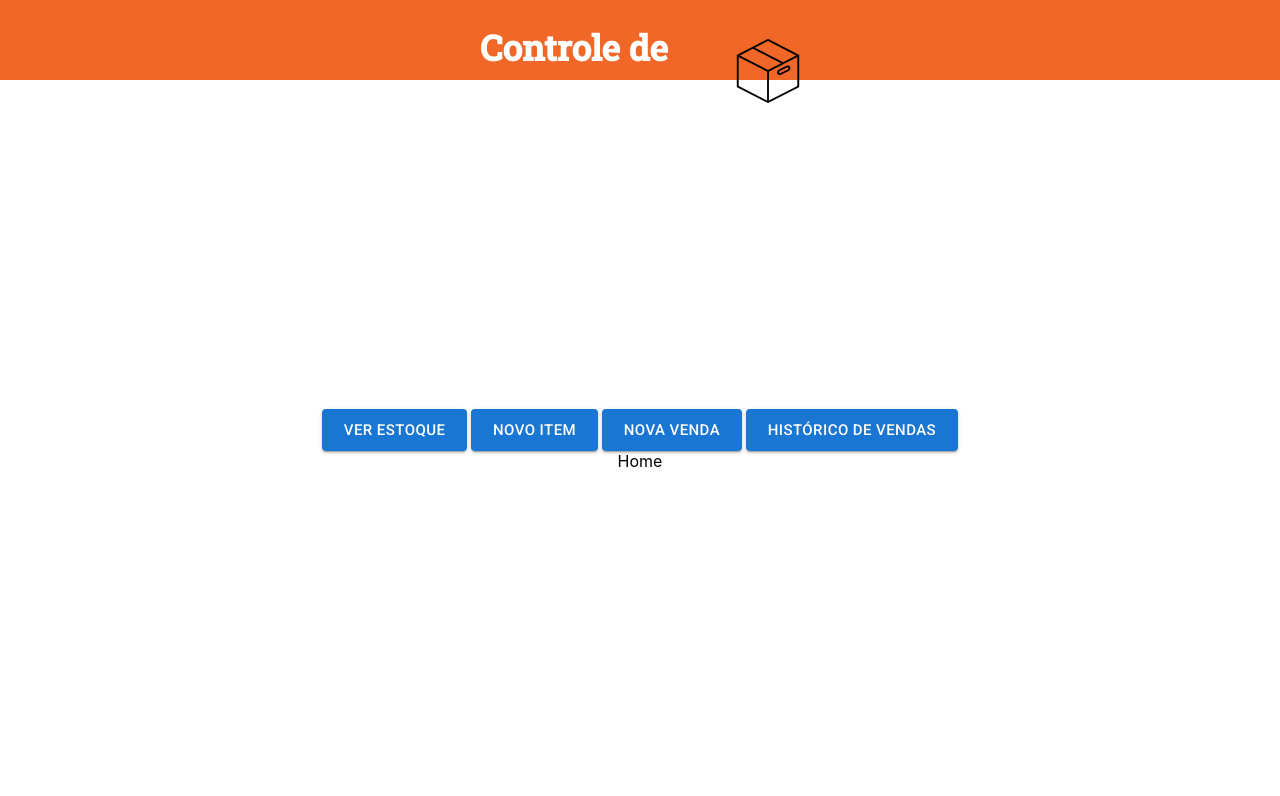
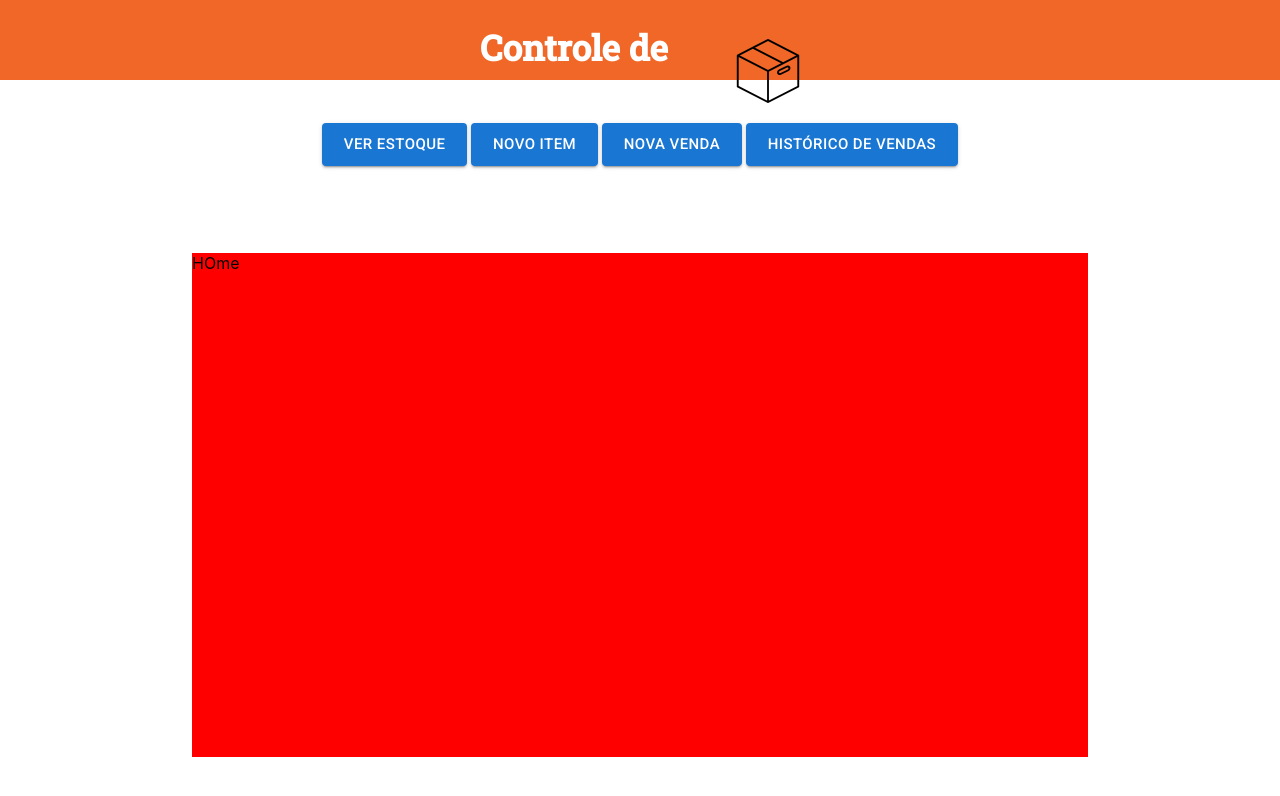
Before and after one commit to LucasGlopes/ControleDeEstoque, a React (Create React App) app in the folder frontend/: page / in a window 1280 px wide. Shown: the top 796 px of the page. Built offline with nearby package versions, Linux system fonts and the light colour scheme.

Commit message:
Realizando conexão do frontend com backend

```diff
--- a/frontend/package.json
+++ b/frontend/package.json
@@ -13,6 +13,7 @@
     "@types/node": "^16.11.45",
     "@types/react": "^18.0.15",
     "@types/react-dom": "^18.0.6",
+    "axios": "^0.27.2",
     "react": "^18.2.0",
     "react-dom": "^18.2.0",
     "react-router-dom": "^6.3.0",
--- a/frontend/src/components/Body/Body.tsx
+++ b/frontend/src/components/Body/Body.tsx
@@ -11,7 +11,7 @@ const Body: React.FC = () => {
         <Grid
             container
             direction="column"
-            justifyContent="center"
+            justifyContent="space-around"
             alignItems="center"
             sx={{
                 width: '100vw',
--- a/frontend/src/components/FunctionsBar/FunctionsBar.tsx
+++ b/frontend/src/components/FunctionsBar/FunctionsBar.tsx
@@ -13,7 +13,6 @@ const FunctionsBar: React.FC = () => {
             alignItems="center"
             sx={{
                 width: '50%',
-                // backgroundColor: 'bluse',
             }}
         >
             <Link to='/estoque' style={{ textDecoration: 'none' }}>
--- a/frontend/src/components/Home/Home.tsx
+++ b/frontend/src/components/Home/Home.tsx
@@ -2,8 +2,8 @@ import React from 'react';
 
 const Home: React.FC = () => {
     return (
-        <div>
-            Home
+        <div style={{backgroundColor: 'red', width: '70%', height: '70%'}}>
+            HOme
         </div>
     )
 }
--- a/frontend/src/components/NavBar/NavBar.tsx
+++ b/frontend/src/components/NavBar/NavBar.tsx
@@ -14,7 +14,8 @@ const NavBar: React.FC = () => {
             sx={{
                 backgroundColor: "rgb(240, 103, 40)",
                 color: "white",
-                height: '10%'
+                height: '10%',
+                // marginBottom: '1rem'
             }}
         >
                 <div className="logo">
--- a/frontend/src/components/SalesHistory/SalesHistory.tsx
+++ b/frontend/src/components/SalesHistory/SalesHistory.tsx
@@ -2,7 +2,7 @@ import React from 'react';
 
 const SalesHistory: React.FC = () => {
     return (
-        <div>
+        <div style={{backgroundColor: 'red', width: '70%', height: '70%'}}>
             teste
         </div>
     )
--- a/frontend/src/components/Stock/Stock.tsx
+++ b/frontend/src/components/Stock/Stock.tsx
@@ -1,8 +1,26 @@
-import React from 'react';
+import React, { useEffect } from 'react';
+import api from '../../services/api';
 
 const Stock: React.FC = () => {
+
+    useEffect(() => {
+        getItems();
+      }, []);
+
+    const getItems = async () => {
+        try{
+            const { data } = await api.get("/items");
+            console.log(data)
+
+        }
+        catch{
+            console.log('deu ruim')
+        }
+    }
+
+
     return (
-        <div>
+        <div style={{backgroundColor: 'red', width: '70%', height: '70%'}}>
             oi
         </div>
     )
--- /dev/null
+++ b/frontend/src/services/api.ts
@@ -0,0 +1,7 @@
+import axios from "axios";
+
+const api = axios.create({
+    baseURL: 'http://localhost:5000',
+});
+
+export default api;
```
Also changed, not shown: 1 other file (tests, documents, lock files or other folders).
